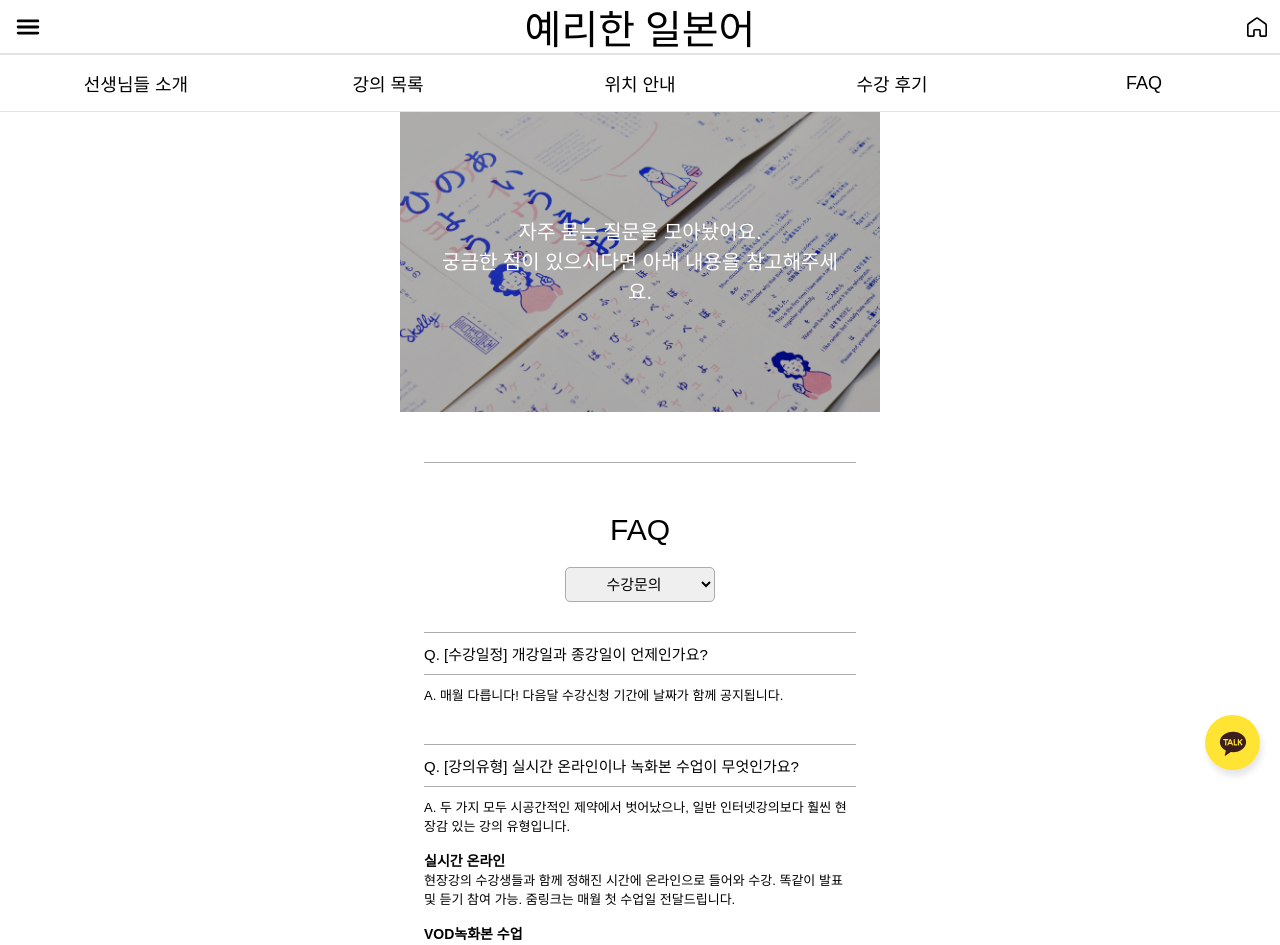
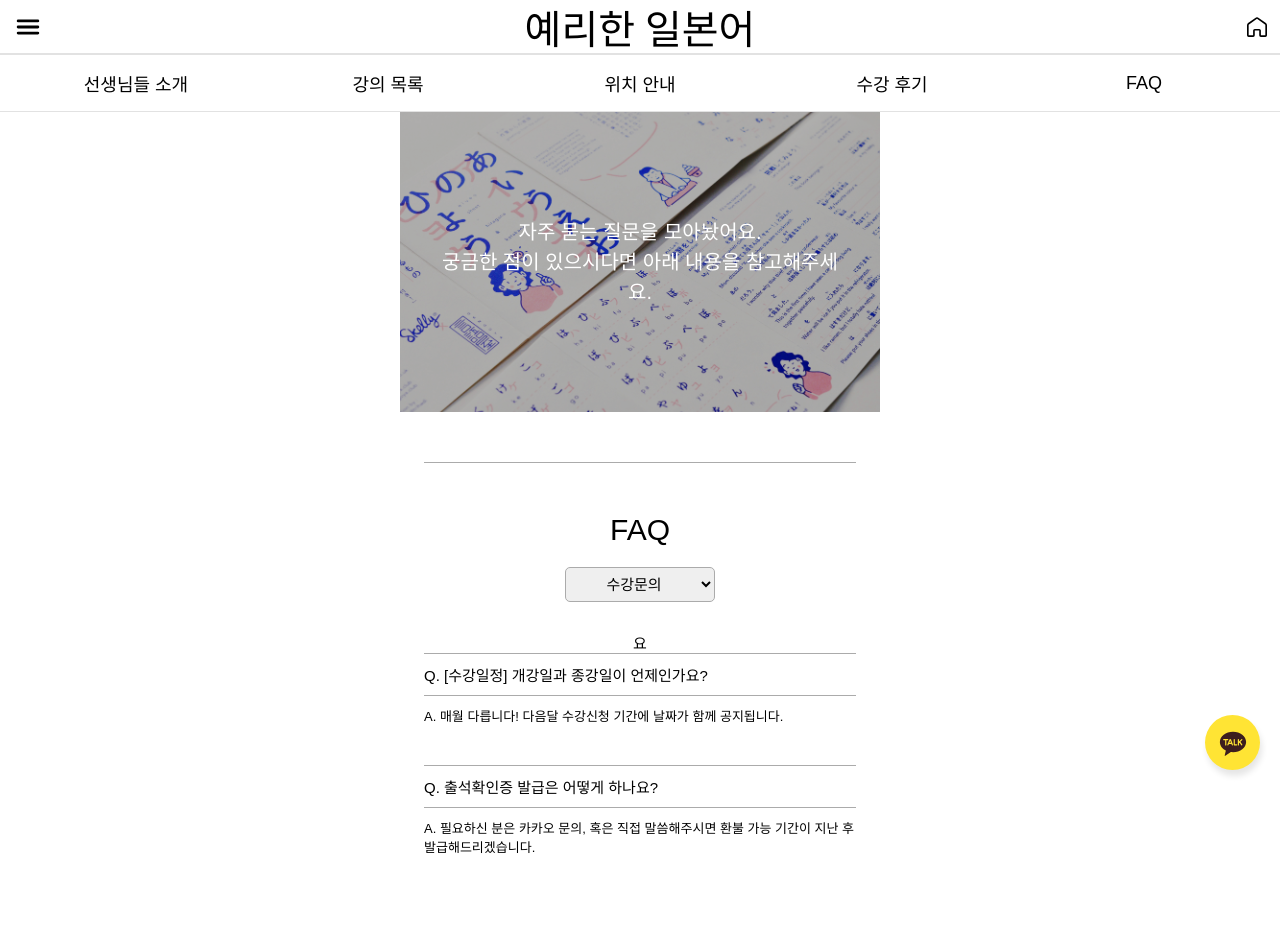
Before and after one commit to JapaneseAcademy/FrontEnd, a React (Vite) app in the folder web/: page /qna in a window 1280 px wide. Shown: the top 945 px of the page. Built offline with nearby package versions, Linux system fonts and the light colour scheme; no server answers; a web font is replaced by a local one.

Commit message:
DOCS: 강의유형 관련 FAQ 삭제

```diff
--- a/web/src/pages/QnAPage.tsx
+++ b/web/src/pages/QnAPage.tsx
@@ -45,15 +45,9 @@ const QnAPage = () => {
                 <option value="consult">방문 및 상담</option>
                 <option value="homepage">사이트 이용 안내</option>
               </CategoryDropdown>
-              <AnswerContainer id="course" style={{display: selectedCategory === 'course' ? 'flex' : 'none'}}>
+              <AnswerContainer id="course" style={{display: selectedCategory === 'course' ? 'flex' : 'none'}}>요
                 <Question>Q. [수강일정] 개강일과 종강일이 언제인가요?</Question>
                 <Answer>A. 매월 다릅니다! 다음달 수강신청 기간에 날짜가 함께 공지됩니다. </Answer>
-                <Question>Q. [강의유형] 실시간 온라인이나 녹화본 수업이 무엇인가요? </Question>
-                <Answer>
-                  A. 두 가지 모두 시공간적인 제약에서 벗어났으나, 일반 인터넷강의보다 훨씬 현장감 있는 강의 유형입니다. <br/><br/>
-                  <span>실시간 온라인</span> <br/> 현장강의 수강생들과 함께 정해진 시간에 온라인으로 들어와 수강. 똑같이 발표 및 듣기 참여 가능. 줌링크는 매월 첫 수업일 전달드립니다. <br/><br/>
-                  <span>VOD녹화본 수업</span> <br/> 현장강의를 그대로 녹화해서 보내드리는 수업. 당일 수업 후 보내드리며 보내드린 7일 간 무제한 수강 가능한 강의! 개강일을 놓쳤어도 당연히 등록 가능합니다.
-                </Answer>
                 <Question>Q. 출석확인증 발급은 어떻게 하나요?</Question>
                 <Answer>A. 필요하신 분은 카카오 문의, 혹은 직접 말씀해주시면 환불 가능 기간이 지난 후 발급해드리겠습니다.</Answer>
               </AnswerContainer>
```
